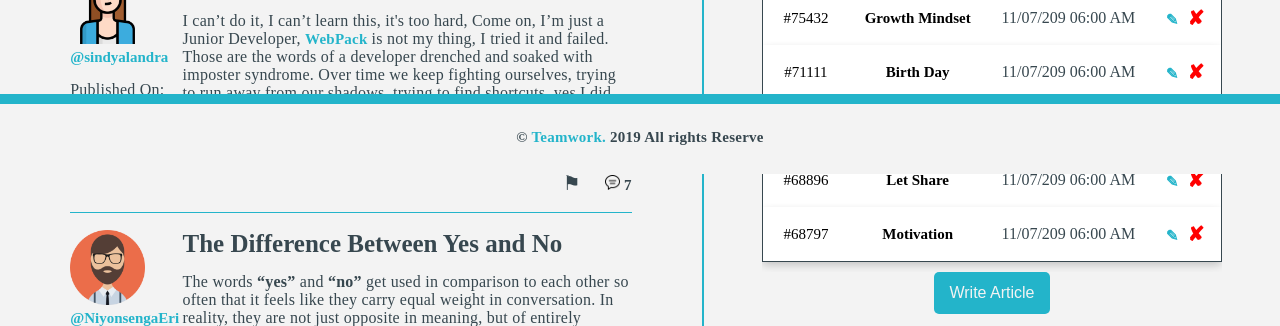
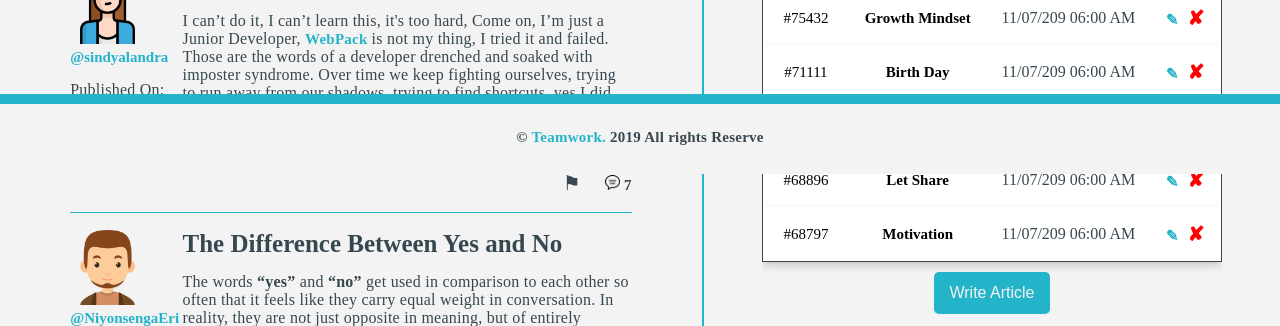
Before and after one commit to Niyonsengaeric/Teamwork, a website: page UI/html/articles.html in a window 1280 px wide. Shown: the part 626-952 px from the top of the page. Drawn offline with Linux system fonts and the light colour scheme; files whose address does not match are found by name.

Commit message:
article image

```diff
--- a/UI/html/articles.html
+++ b/UI/html/articles.html
@@ -75,7 +75,7 @@
               </p>
             </li>
             <li>
-              <div class="profile"><img src="../images//man.png">
+              <div class="profile"><img src="../images/man 3.png">
                 <span class="comment"><br> <a href="#"><b><span>&#x0040;NiyonsengaEric</a></span></b></span>
                 <p><span class="date-published">Published On:<br> 12-04-2019</span></p>
               </div>
```
Also changed, not shown: UI/images/man 3.png (added).
